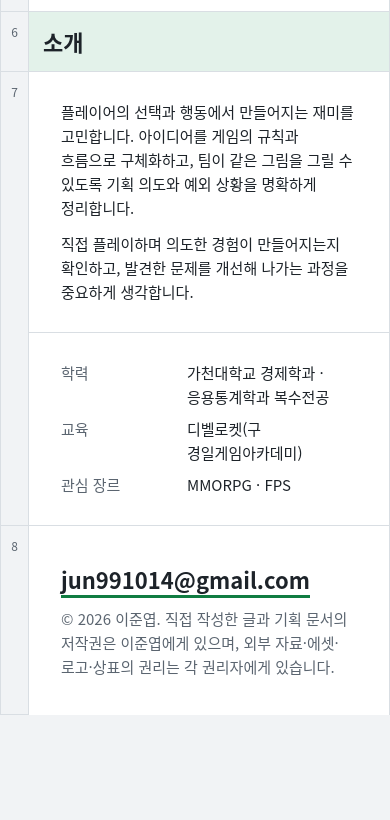
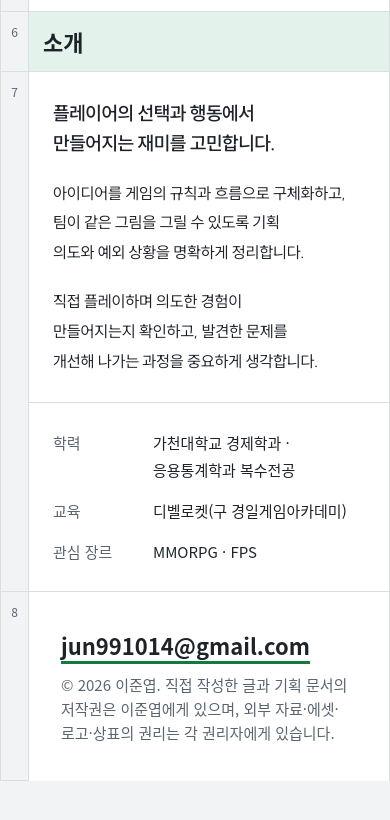
Before and after one commit to JIWIL-1/jiwil-1.github.io, a plain HTML site: page index.html in a window 390 px wide. Shown: the part 3314-4134 px from the top of the page. Before the commit the page ends 4074 px from the top, so only its background shows below. Drawn offline with Linux system fonts and the light colour scheme; a web font is replaced by a local one.

Commit message:
Improve introduction typography and paragraph rhythm

```diff
--- a/assets/site.css
+++ b/assets/site.css
@@ -98,9 +98,13 @@ td:last-child,th:last-child{border-right:0}
 .tool-credits{margin-left:auto;font-size:12px;color:var(--muted);text-underline-offset:3px}
 .ti-mono{display:grid;place-items:center;color:#fff;font-size:16px;font-weight:700;background:hsl(var(--h) 42% 40%)}
 
-.about{display:grid;grid-template-columns:1fr 1fr}
-.about > div{padding:28px 32px;border-right:1px solid var(--grid);border-bottom:1px solid var(--grid)}
+.about{display:grid;grid-template-columns:minmax(0,1.25fr) minmax(0,1fr)}
+.about > div{padding:32px 36px;border-right:1px solid var(--grid);border-bottom:1px solid var(--grid)}
 .about > div:last-child{border-right:0}
+.about > .rich{font-family:var(--hero-font);font-size:17px;line-height:1.85;letter-spacing:-.015em}
+.about > .rich p{text-wrap:balance}
+.about > .rich p:first-child{font-size:20px;font-weight:600;line-height:1.6;letter-spacing:-.025em}
+.about > .rich p+p{margin-top:20px}
 .rich p+p,.rich p+ul,.rich ul+p{margin-top:12px}
 .rich h3{font-size:20px;margin:20px 0 8px}
 .rich h4{font-size:17px;margin:16px 0 6px}
@@ -108,7 +112,7 @@ td:last-child,th:last-child{border-right:0}
 .rich blockquote{border-left:3px solid var(--sel);padding:4px 0 4px 14px;color:var(--muted);margin:12px 0}
 .rich img{display:block;margin:16px 0;border:1px solid var(--grid)}
 .rich a{color:var(--sel)}
-.about dl{display:grid;grid-template-columns:110px 1fr;gap:8px 16px;font-size:15px}
+.about dl{display:grid;grid-template-columns:84px minmax(0,1fr);gap:14px 16px;font-size:15px;line-height:1.8}
 .about dt{color:var(--muted)}
 
 .contact{padding:36px 32px}
@@ -194,7 +198,9 @@ a.d-file:hover{color:var(--sel)}
   .ptiles{grid-template-columns:1fr}.ptile{border-right:0}
   .ptile:hover,.ptile:focus-visible{transform:none}
   .tools{grid-template-columns:1fr}.tcat{grid-column:auto!important}
-  .about{grid-template-columns:1fr}.about > div{border-right:0}
+  .about{grid-template-columns:1fr}.about > div{padding:26px 24px;border-right:0}
+  .about > .rich{font-size:16px}
+  .about > .rich p:first-child{font-size:19px}
   .hide-m{display:none}
   .cell{padding:12px 14px}
 }
--- a/data/content.js
+++ b/data/content.js
@@ -391,7 +391,7 @@ window.PORTFOLIO_CONTENT = {
     ]
   },
   "about": {
-    "body": "<p>플레이어의 선택과 행동에서 만들어지는 재미를 고민합니다. 아이디어를 게임의 규칙과 흐름으로 구체화하고, 팀이 같은 그림을 그릴 수 있도록 기획 의도와 예외 상황을 명확하게 정리합니다.</p><p>직접 플레이하며 의도한 경험이 만들어지는지 확인하고, 발견한 문제를 개선해 나가는 과정을 중요하게 생각합니다.</p>",
+    "body": "<p>플레이어의 선택과 행동에서 만들어지는 재미를 고민합니다.</p><p>아이디어를 게임의 규칙과 흐름으로 구체화하고, 팀이 같은 그림을 그릴 수 있도록 기획 의도와 예외 상황을 명확하게 정리합니다.</p><p>직접 플레이하며 의도한 경험이 만들어지는지 확인하고, 발견한 문제를 개선해 나가는 과정을 중요하게 생각합니다.</p>",
     "facts": [
       {
         "label": "학력",
--- a/index.html
+++ b/index.html
@@ -9,7 +9,7 @@
 <link rel="preconnect" href="https://fonts.gstatic.com" crossorigin>
 <link href="https://fonts.googleapis.com/css2?family=IBM+Plex+Sans+KR:wght@400;500;700&display=swap" rel="stylesheet">
 <link rel="preload" href="assets/fonts/suit/SUIT-Variable.woff2" as="font" type="font/woff2" crossorigin>
-<link rel="stylesheet" href="assets/site.css?v=20261126-project-glass3">
+<link rel="stylesheet" href="assets/site.css?v=20261126-about-layout">
 <script>/* 900px 이상: 1280px 데스크톱 화면을 비율 그대로 축소, 900px 미만: 모바일 화면 */
 (function(){var W=1280,B=900,d=document.documentElement;function f(){var w=window.innerWidth;d.style.zoom=(w>=B&&w<W)?String(w/W):"";}f();window.addEventListener("resize",f);})();</script>
 </head>
```
